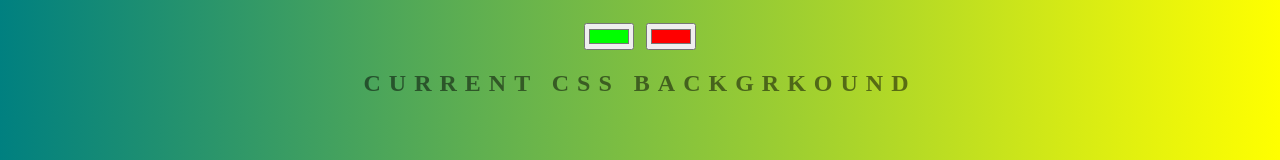
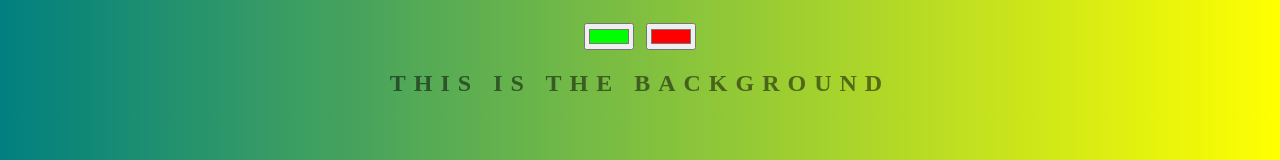
Before and after one commit to SamiranWaghmare/background-generator, a plain HTML site: page index.html in a window 1280 px wide. Shown: the part 182-342 px from the top of the page. Drawn offline with Linux system fonts and the light colour scheme.

Commit message:
changing text

```diff
--- a/index.html
+++ b/index.html
@@ -11,7 +11,7 @@
     <h1>Background Generator</h1>
     <input  class="color1" type="color" name="color1" value="#00FF00">
     <input  class="color2" type="color" name="color2" value="#FF0000">
-    <h2>Current CSS Backgrkound</h2>
+    <h2>This is the background</h2>
     <h3></h3>
 
     <script src="script.js"></script>
```
